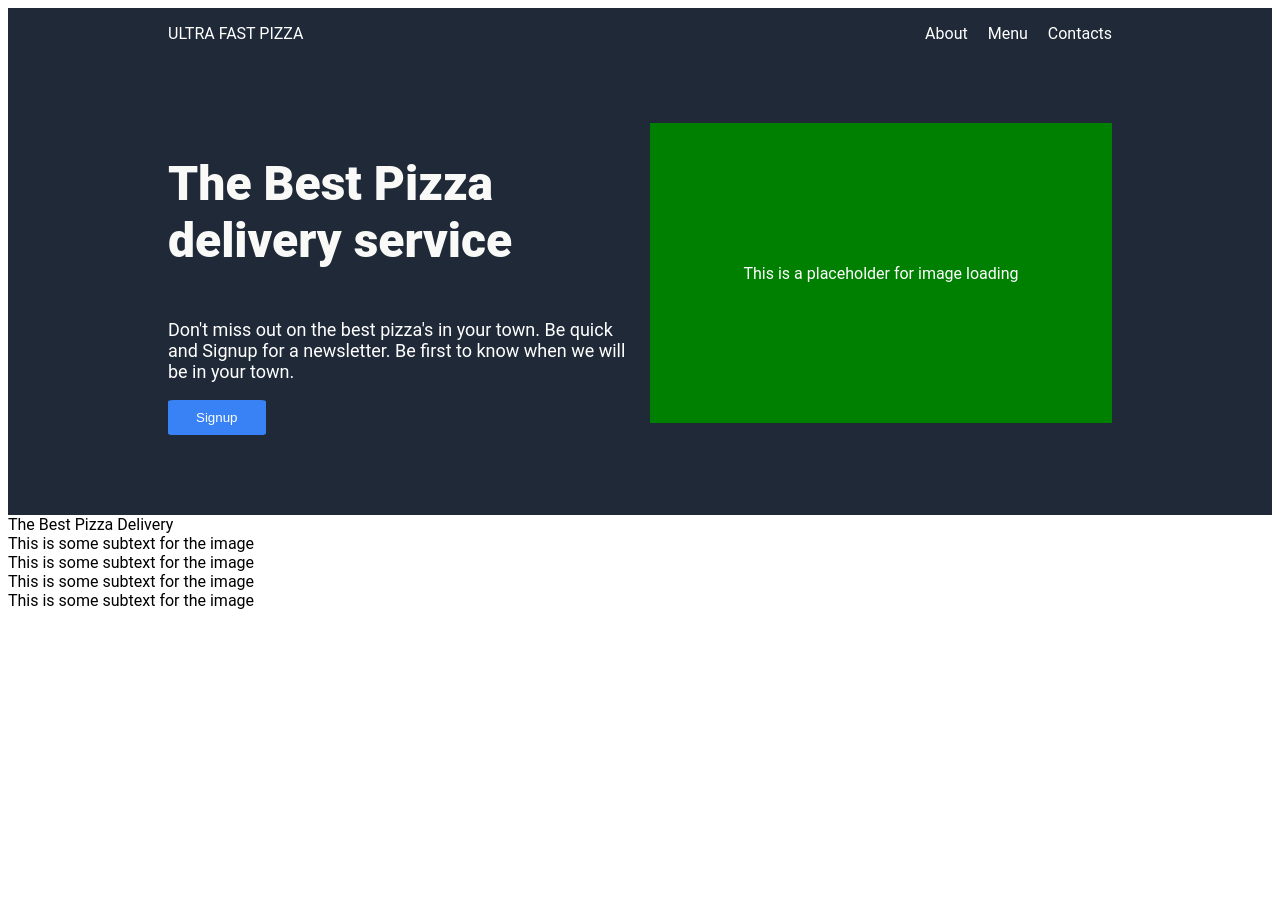
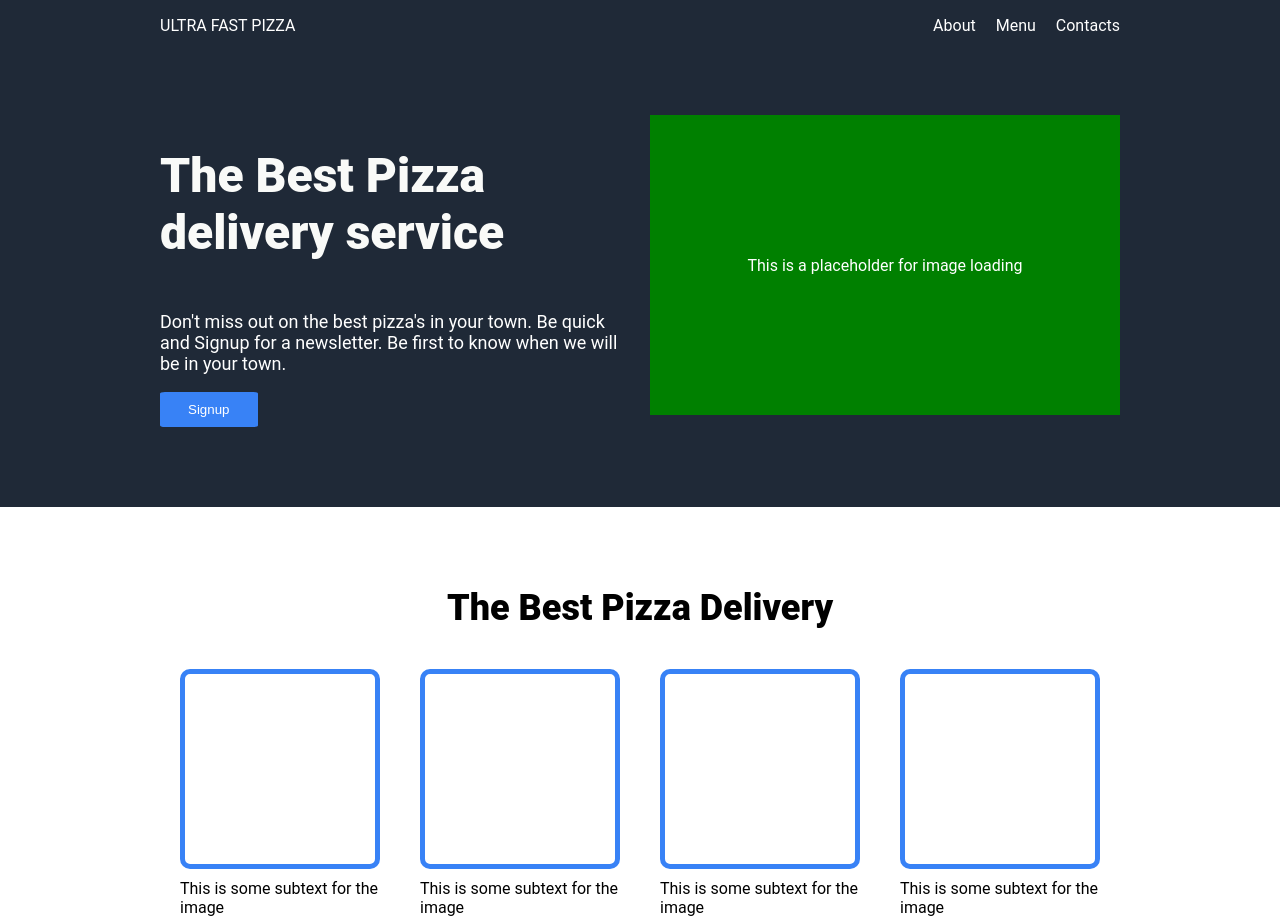
Before and after one commit to TautZuk/landing-page, a plain HTML site: page index.html in a window 1280 px wide. Before the commit the page ends 800 px from the top, so only its background shows below. Drawn offline with Linux system fonts and the light colour scheme.

Commit message:
add css for second container

```diff
--- a/style.css
+++ b/style.css
@@ -1,11 +1,13 @@
 html {
     box-sizing: border-box;
-    margin: 0;
-    padding: 0;
     font-family: roboto, arial, helvetica, sans-serif;
 }
 *, *::before, *::after {
     box-sizing: inherit;
+}
+body {
+    margin: 0;
+    padding: 0;
 }
 
 
@@ -82,3 +84,33 @@ button {
     text-decoration: none;
     width: max-content;
 }
+
+.second-container {
+    display: flex;
+    flex-direction: column;
+    align-items: center;
+    padding: 5em;
+    margin: 0 50px;
+    gap: 40px;
+}
+.info-title {
+    font-size: 36px;
+    font-weight: 1000;
+}
+.info-tiles {
+    display: flex;
+    flex-wrap: wrap;
+    gap: 40px;
+}
+.tile {
+    display: flex;
+    flex-direction: column;
+    width: 200px;
+    gap: 10px
+}
+
+.tile-box {
+    border: 5px solid #3882f6;
+    border-radius: 10px;
+    height: 200px;
+}
```
